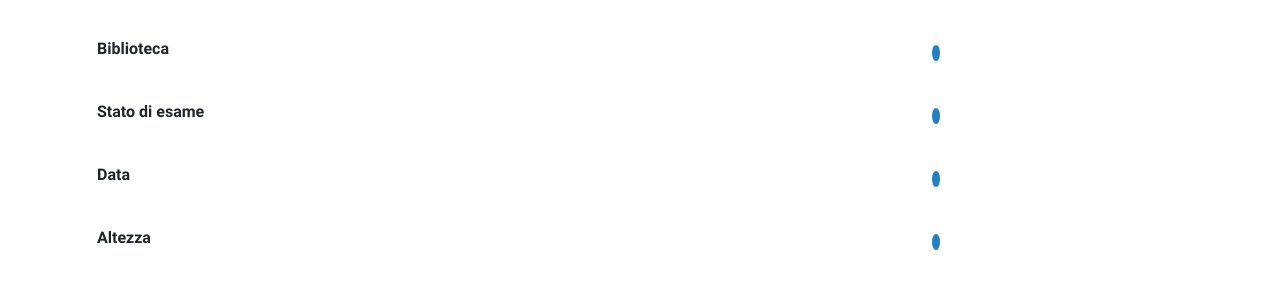
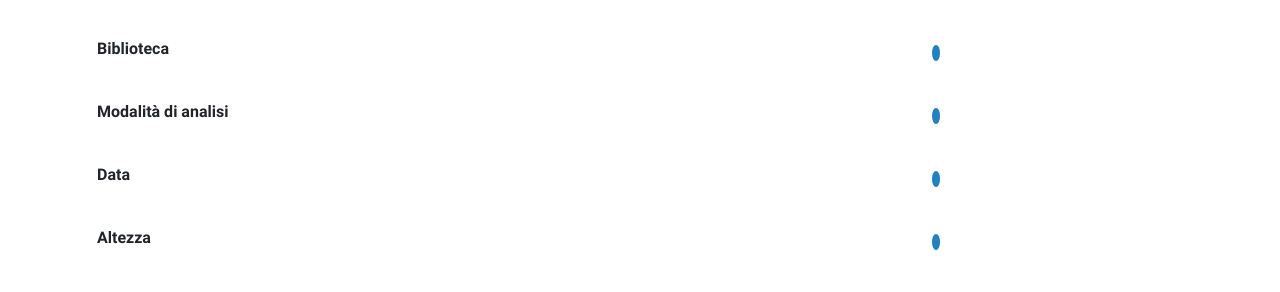
Before and after one commit to vedph/biflow_website, a Jekyll site: the page built from manuscript.html, in a window 1280 px wide and 900 px high. Shown: the part 350-642 px from the top of the window. Built offline with Jekyll 4.4.1, drawn with Linux system fonts in a browser that asks for light colours; some of the changed text lies outside the part shown.

Commit message:
some editing changes

```diff
--- a/js/biflow.js
+++ b/js/biflow.js
@@ -723,7 +723,6 @@ const Biflow = {
       div.appendChild(document.createElement("br"));
 
       if (localisation.manuscript) {
-        div.appendChild(document.createTextNode("Manoscritto: "));
         let anchor = document.createElement('a');
         anchor.href = this.baseurl + "/manuscript?id=" + localisation.manuscript.id;
         anchor.appendChild(document.createTextNode(localisation.manuscript.shelfMark));
@@ -732,7 +731,7 @@ const Biflow = {
       }
 
       if (localisation.expression) {
-        div.appendChild(document.createTextNode("Expressione: "));
+        div.appendChild(document.createTextNode("Testo: "));
         let anchor = document.createElement('a');
         anchor.href = this.baseurl + "/expression?id=" + localisation.expression.id;
         anchor.appendChild(document.createTextNode(localisation.expression.title));
--- a/js/worktoprint.js
+++ b/js/worktoprint.js
@@ -171,7 +171,7 @@ async function addLocalisationItems(df, localisations) {
 
     const library = await Biflow.getDataWithFullPath(manuscript.library);
 
-    let value = `${library.city}, ${library.libraryName}, ${manuscript.shelfMark}  = ${library.libraryCode} ${manuscript.shelfMark}`;
+    let value = `${library.libraryCode} ${manuscript.shelfMark}  = ${library.city}, ${library.libraryName}, ${manuscript.shelfMark}`;
     li.appendChild(document.createTextNode(value));
     li.appendChild(document.createElement("br"));
     li.appendChild(document.createTextNode(`Datazione: ${manuscript.date}`));
--- a/manuscript.html
+++ b/manuscript.html
@@ -24,7 +24,7 @@ layout: page
               <td id="manuscriptLibrary"></td>
             </tr>
             <tr>
-              <th scope="row">Stato di esame</th>
+              <th scope="row">Modalità di analisi</th>
               <td id="manuscriptCheckStatus"></td>
             </tr>
             <tr>
```
Also changed, not shown: other parts of manuscript.html (+1 -1 lines).
